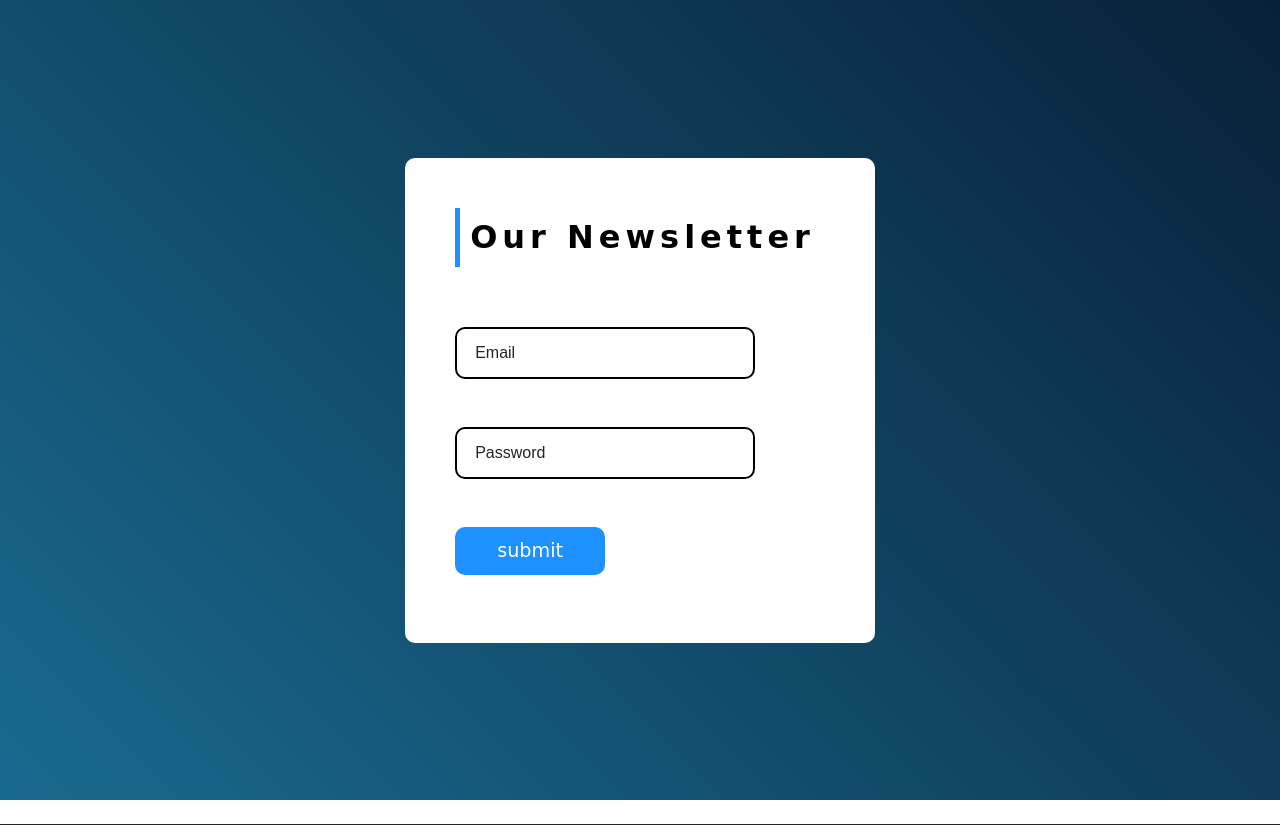
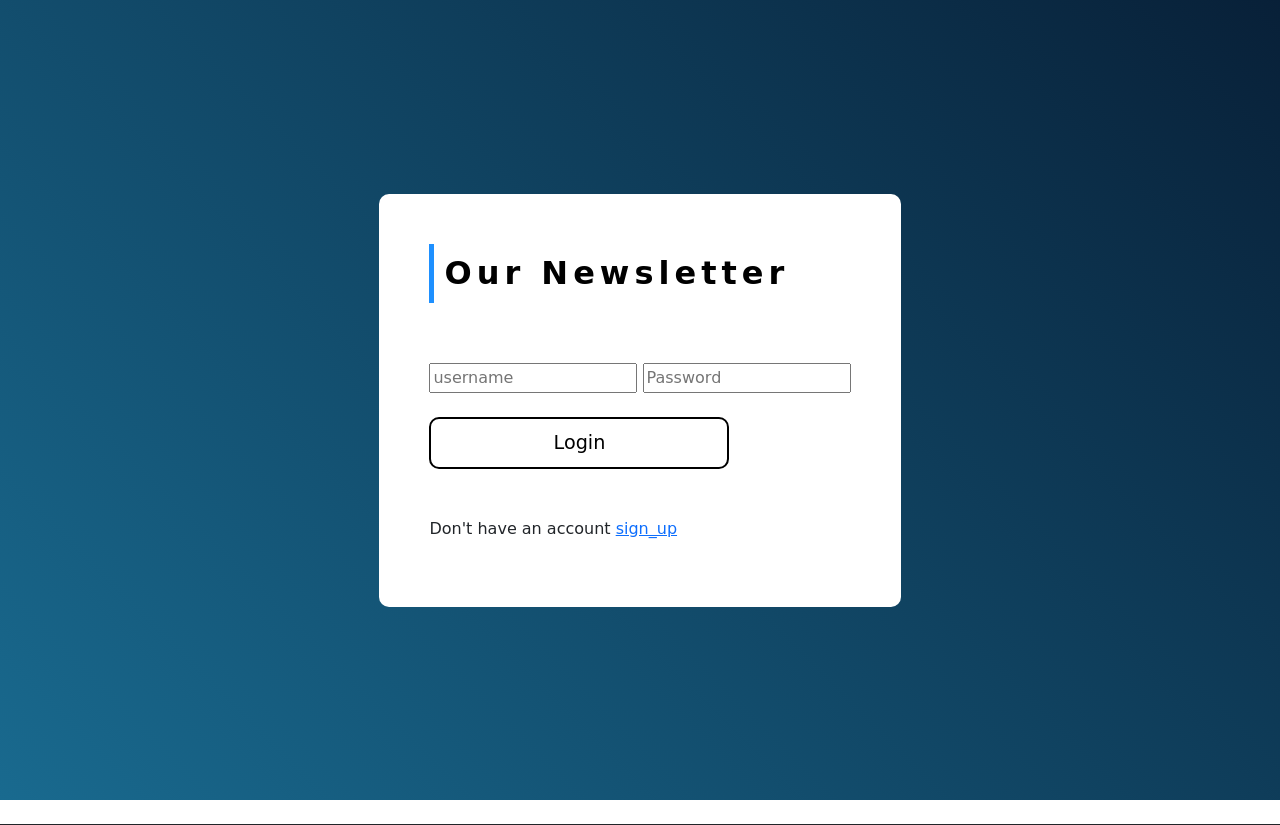
Before and after one commit to 2BWeru/Blog_Today, a Flask app: page /login in a window 1280 px wide. Shown: the part 67-892 px from the top of the page. Run offline with Flask 2, Linux system fonts and the light colour scheme; some libraries are stand-ins or nearby versions; some web fonts are replaced.

Commit message:
created user log in and registration

```diff
--- /dev/null
+++ b/app/Authentication_form.py
@@ -0,0 +1,54 @@
+from flask_wtf import FlaskForm
+from wtforms import StringField,PasswordField,SubmitField,BooleanField
+from wtforms.validators import InputRequired,length,ValidationError,Email,EqualTo
+from .models import User
+
+
+class RegisterForm(FlaskForm):
+      username = StringField(validators={InputRequired(),length(min=4,
+         max=20)},render_kw={"placeholder":"username"})
+
+      # email = StringField(validators=[InputRequired(),Email()],render_kw={"placeholder":"email"})
+
+      password = PasswordField('Password',validators = [InputRequired(),
+        EqualTo('password_confirm',message = 'Passwords must match')],render_kw={"placeholder":"Password"})
+
+      password_confirm = PasswordField(validators = [InputRequired()],render_kw={"placeholder":"Confirm password"})
+
+
+      submit = SubmitField("Register")
+
+# shows whether the username already exist
+      def validate_email(self,user):
+            existing_user_username = User.query.filter_by(
+                  username = user).first()
+
+            if existing_user_username:
+                  raise ValidationError(
+                   "This username already exists.Please choose a different one."
+                        )
+
+# log in form
+class LoginForm(FlaskForm):
+      username = StringField(validators={InputRequired(),length(min=4,
+         max=20)},render_kw={"placeholder":"username"})
+
+      # email = StringField(validators={InputRequired(),length(min=4,
+      #    max=20)},render_kw={"placeholder":"email"})
+
+      password = PasswordField(validators={InputRequired(),length(min=4,
+         max=20)},render_kw={"placeholder":"Password"})
+
+
+
+      submit = SubmitField("Login")
+
+# shows whether the username already exist
+      def validate_email(seld,email):
+            existing_user_email = User.query.filter_by(
+                  email = email.date).first()
+
+            if existing_user_email:
+                  raise ValidationError(
+                   "This email already exists.Please choose a different one."
+                        )
--- a/app/main/views.py
+++ b/app/main/views.py
@@ -1,22 +1,40 @@
-from flask import render_template
+from flask import redirect,render_template,url_for
+from flask_bcrypt import bcrypt
+from app.Authentication_form import LoginForm,RegisterForm
 from . import main
-
+from ..models import User
+from app import db
+# from flask_login import login_user,login_required,logout_user,current_user
 # Views
+# homepage
 @main.route('/')
 def index():
 
-    '''
-    View root page function that returns the index page and its data
-    '''
+
     return render_template('index.html', title = "Home page")
 
-@main.route('/login')
-def login():
 
 
-    return render_template('login.html', title = 'Login')
+# login
+@main.route('/login', methods=["GET","POST"])
+def login():
+    form = LoginForm()
+
+    if form.validate_on_submit():
+      users = User.query.filter_by(username = form.username.data).first()
+      return redirect(url_for('main.profile'))
+
+    return render_template('login.html', title = 'Log in', form=form)
+
+# log out
+@main.route('/log_out', methods=["GET","POST"])
+# @login_required
+def log_out():
+    # logout_user
+    return redirect (url_for('main.login'))
 
 
+# Category
 @main.route('/category')
 def category():
 
@@ -24,13 +42,26 @@ def category():
     return render_template('category.html', title = 'Category')
 
 
-@main.route('/sign_up')
-def sign_up():
 
 
-    return render_template('sign_up.html', title = 'Registration')
+# Register
+@main.route('/sign_up ', methods=["GET","POST"])
+def register():
+    form = RegisterForm()
 
-@main.route('/profile')
+    if form.validate_on_submit():
+       hashed_password = bcrypt.generate_passsword_hash(form.password.data)
+       new_user = User(username = form.username.data,password = hashed_password)
+       db.session.add(new_user)
+       db.session.commit( )
+       return redirect(url_for('main.login'))
+
+    return render_template('sign_up.html', title = 'Register', form = form)
+
+
+# Profile
+@main.route('/profile', methods=["GET","POST"] )
+# @login_required
 def profile():
 
 
--- a/app/templates/login.html
+++ b/app/templates/login.html
@@ -1,4 +1,5 @@
-<!-- {% extends 'base.html'%} -->
+{% extends 'base.html'%}
+
 
 {% block content %}
 <style>
@@ -75,21 +76,21 @@
 }
 
 </style>
+<!-- end css -->
+
+<!-- Log in form -->
 <div class="login_content">
 <div class="center">
   <h1>Our Newsletter</h1>
-  <form>
-    <div class="inputbox">
-      <input type="text" required="required">
-      <span>Email</span>
-    </div>
-    <div class="inputbox">
-      <input type="text" required="required">
-      <span>Password</span>
-    </div>
-    <div class="inputbox">
-      <input type="button" value="submit">
-    </div>
+  <form method="Post" action="">
+     {{form.hidden_tag()}}
+     {{form.username}}
+     {{form.password}}
+
+     <br><br>
+      <div class="inputbox">{{form.submit}}</div>
+
+          <p>Don't have an account <span><a href={{url_for('main.register')}}>sign_up</a></span></p>
   </form>
 </div>
 </div>
--- a/app/templates/navbar.html
+++ b/app/templates/navbar.html
@@ -1,15 +1,4 @@
-<!-- <nav>
-        <ul class="nav navbar-nav navbar-right">
-          <li><a href="{{url_for('main.index')}}">Home</a></li>
-          <li><a href="{{url_for('main.category')}}">CATEGORIES</a></li>
-          <li><a href="{{url_for('main.login')}}">Login</a></li>
-          <li><a href="{{url_for('main.sign_up')}}">Sign up/Register</a></li>
-          <li><a href="/">CONTACT</a></li>
-        </ul>
-        <p>Home</p>
-      </div>
-    </div>
-  </nav>  -->
+
   <nav class="navbar navbar-inverse">
     <div class="container-fluid">
       <div class="navbar-header">
@@ -21,7 +10,7 @@
         <li><a href="{{url_for('main.profile')}}">Profile</a></li>
       </ul>
       <ul class="nav navbar-nav navbar-right">
-        <li><a href="{{url_for('main.sign_up')}}"><span class="glyphicon glyphicon-user"></span> Sign Up</a></li>
+        <li><a href="{{url_for('main.register')}}"><span class="glyphicon glyphicon-user"></span> Sign Up</a></li>
         <li><a href="{{url_for('main.login')}}"><span class="glyphicon glyphicon-log-in"></span> Login</a></li>
       </ul>
     </div>
--- a/app/templates/profile.html
+++ b/app/templates/profile.html
@@ -2,4 +2,6 @@
 
 {% block content %}
 <h1>Profile</h1>
+<h3>Hello you are logged in</h3>
+<button><a href={{url_for("main.log_out")}}></a></button>
 {% endblock content %}
--- a/manage.py
+++ b/manage.py
@@ -6,7 +6,7 @@ from app.models import User
 app = create_app('development')
 
 manager = Manager(app)
-manager.add_command('runserver', Server())
+manager.add_command('server', Server())
 
 @manager.shell
 def make_shell_context():
```
Also changed, not shown: app/__init__.py (+11 -1 lines), app/models.py (+13 -12 lines), app/templates/sign_up.html (+13 -22 lines), config.py (+10 -16 lines), app/requests.py (deleted).
